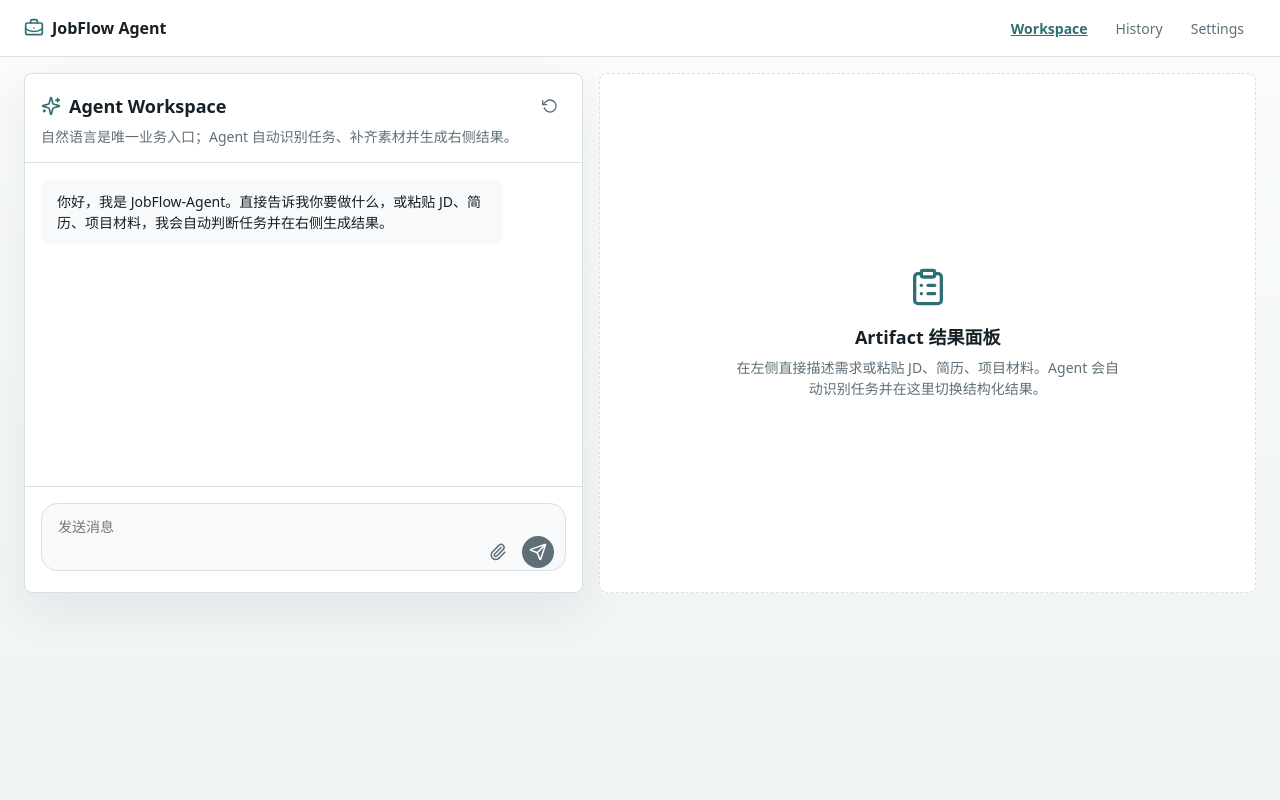
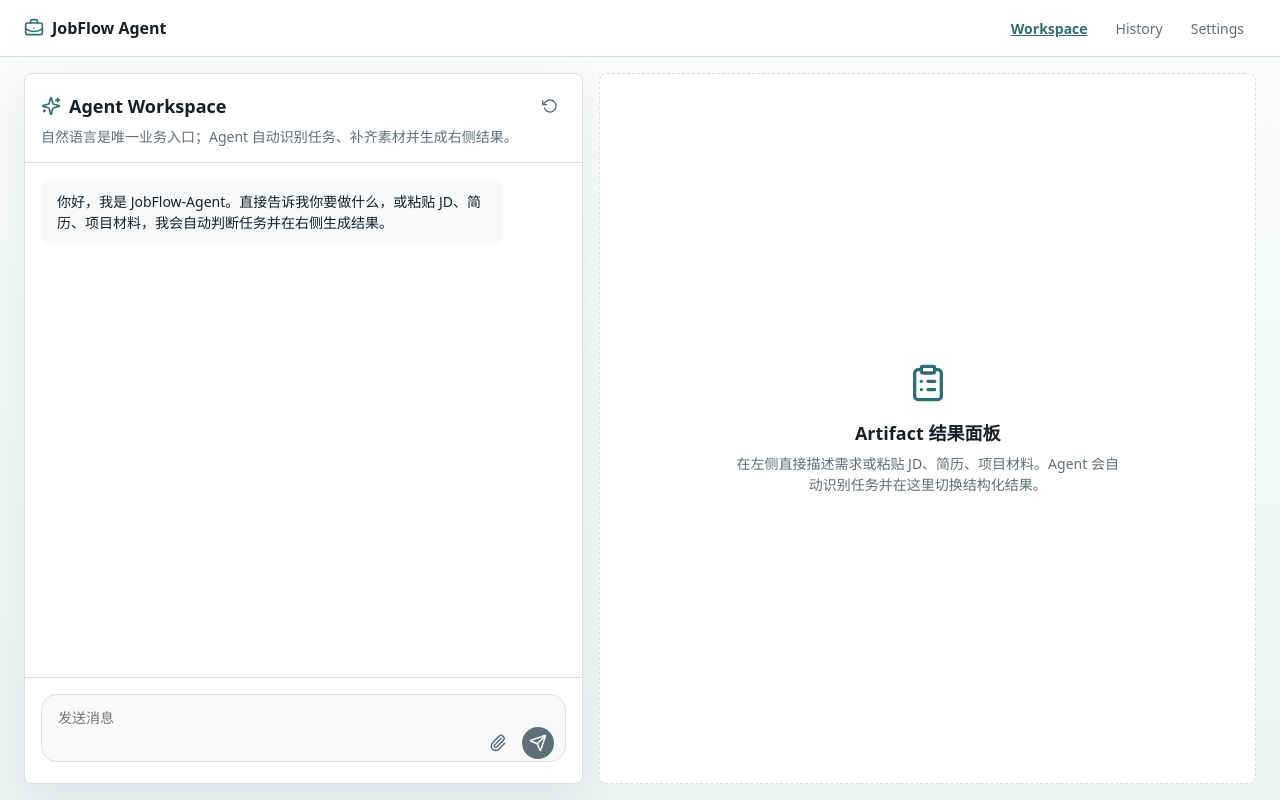
Before and after one commit to TheaWu7/JobFlow-Agent, a Next.js app: page / in a window 1280 px wide. Built offline with nearby package versions, Linux system fonts and the light colour scheme.

Commit message:
chore: 规范代码

```diff
--- a/app/page.module.css
+++ b/app/page.module.css
@@ -7,7 +7,9 @@
   margin: 0 auto;
   gap: var(--space-4);
   padding: var(--space-4) var(--space-4);
-  grid-template-rows: auto 1fr;
+
+  grid-template-columns: minmax(360px, 0.92fr) minmax(520px, 1.08fr);
+  grid-template-rows: 1fr;
 }
 
 @media (min-width: 640px) {
@@ -16,9 +18,10 @@
   }
 }
 
-@media (min-width: 1024px) {
+@media (max-width: 1023px) {
   .workspace {
-    grid-template-columns: minmax(360px, 0.92fr) minmax(520px, 1.08fr);
+    grid-template-columns: 1fr;
+    grid-template-rows: auto 1fr;
   }
 }
 
--- a/app/page.tsx
+++ b/app/page.tsx
@@ -32,6 +32,14 @@ import type {
 } from "@/types/agent";
 import styles from "./page.module.css";
 
+const defaultGreeting: ChatMessage = {
+  id: uid("msg"),
+  role: "assistant",
+  content:
+    "你好，我是 JobFlow-Agent。直接告诉我你要做什么，或粘贴 JD、简历、项目材料，我会自动判断任务并在右侧生成结果。",
+  createdAt: new Date().toISOString(),
+};
+
 export default function WorkspacePage() {
   const [messages, setMessages] = useState<ChatMessage[]>([]);
   const [input, setInput] = useState("");
@@ -56,15 +64,7 @@ export default function WorkspacePage() {
     if (draft.messages.length) {
       setMessages(draft.messages);
     } else {
-      setMessages([
-        {
-          id: uid("msg"),
-          role: "assistant",
-          content:
-            "你好，我是 JobFlow-Agent。直接告诉我你要做什么，或粘贴 JD、简历、项目材料，我会自动判断任务并在右侧生成结果。",
-          createdAt: new Date().toISOString(),
-        },
-      ]);
+      setMessages([defaultGreeting]);
     }
     setInput(draft.input);
     setAttachments(draft.attachments);
```
Lines whose indentation alone changed are shown as unchanged.
